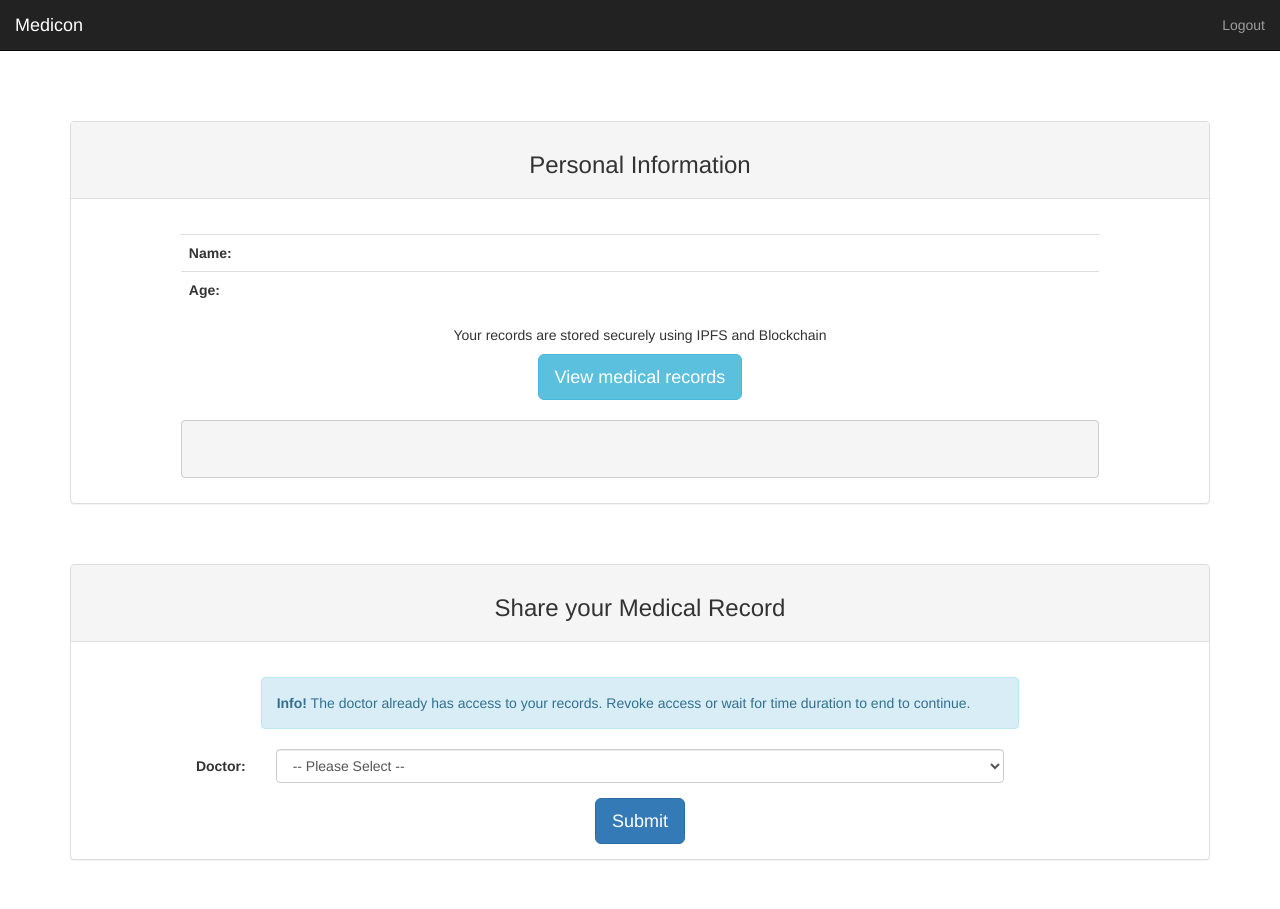
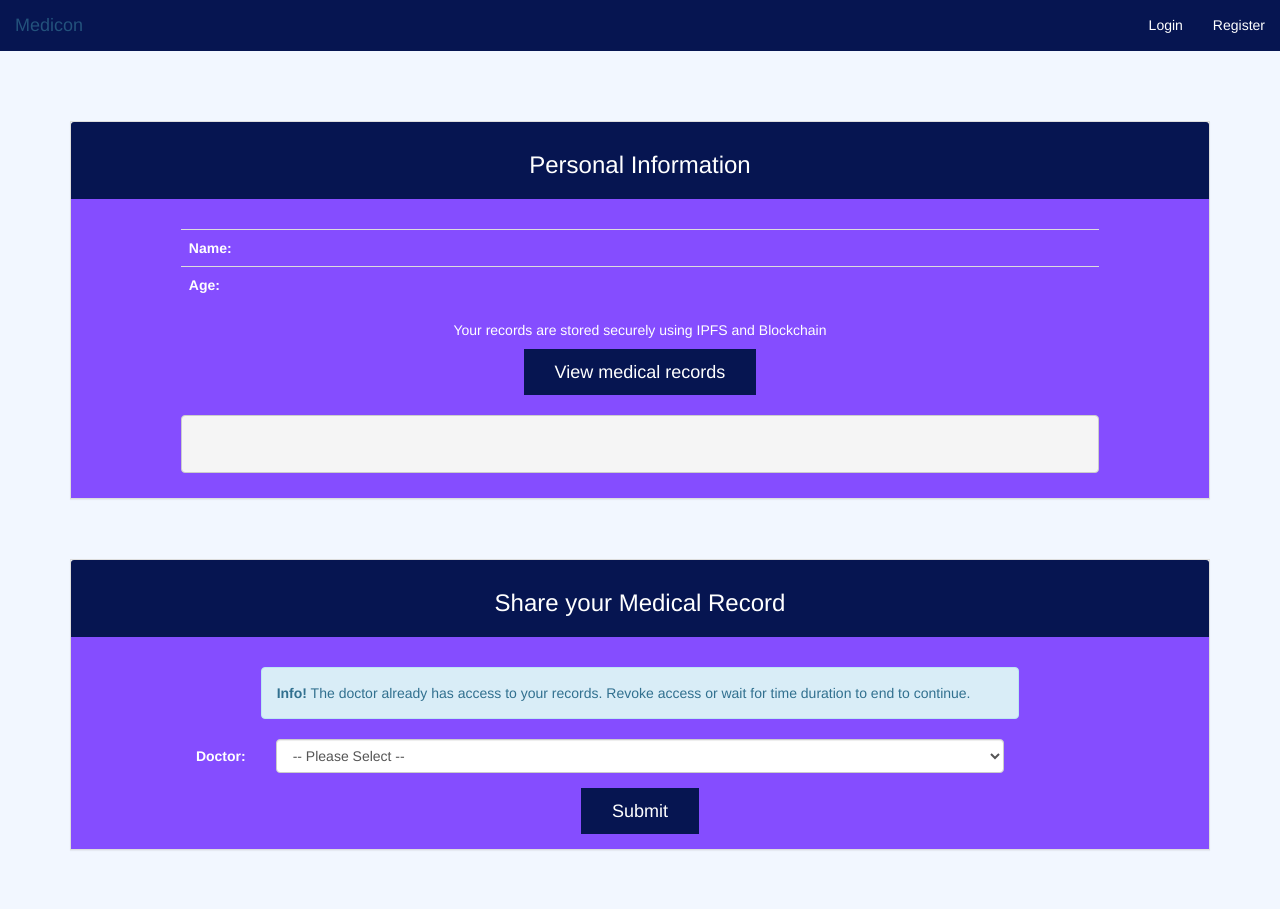
Before and after one commit to SaurabhParate04/MedicalRecords, a website: page app/src/patient.html in a window 1280 px wide. Shown: the top 909 px of the page. Drawn offline with Linux system fonts and the light colour scheme.

Commit message:
changes in patient.html

```diff
--- a/app/src/patient.html
+++ b/app/src/patient.html
@@ -21,21 +21,26 @@
             /* padding-top: 70px; */
             /* Required padding for .navbar-fixed-top. Remove if using .navbar-static-top. Change if height of navigation changes. */
         }
-    .navbar{
+
+        .navbar {
             margin-bottom: 70px;
         }
-    .panel-heading{
+
+        .panel-heading {
             margin-bottom: 20px;
         }
-    .panel{
+
+        .panel {
             margin-bottom: 60px;
         }
+
         /* .publicKeyDoctor{
         display: none;
     } */
-    .well > h3{
+        .well>h3 {
             margin: 10px auto;
         }
+
         .checkbox label:after {
             content: '';
             display: table;
@@ -77,30 +82,79 @@
             max-width: 895px;
             padding: 15px 30px;
         }
+
+        :root {
+            --primarycolor: #061551;
+            --secondarycolor: #36235f;
+            --tertiarycolor: #854dff;
+            --quaternarycolor: #061551;
+            --background-grey: #f2f7ff;
+        }
+
+        .primary-color {
+            background-color: var(--primarycolor);
+        }
+
+        .secondary-color {
+            background-color: var(--secondarycolor);
+        }
+
+        .tertiary-color {
+            background-color: var(--tertiarycolor);
+        }
+
+        .panel-heading {
+            margin-bottom: 20px;
+        }
+
+        .navbar {
+            margin-bottom: 70px;
+        }
+
+        .navbarBackground {
+            background-color: #061551;
+        }
+
+        .white {
+
+            color: white;
+        }
+
+        .white li>a {
+            color: white;
+        }
+
+        .bg-white {
+            background-color: white;
+        }
     </style>
 
 </head>
 
-<body>
+<body style="background-color:#f2f7ff ; height: 100%;">
 
     <!-- Navigation -->
-        <nav class="navbar navbar-inverse navbar-static-top" role="navigation">
+    <nav class="navbar navbarBackground navbar-static-top nav-height" role="navigation">
         <div class="container-fluid">
             <!-- Brand and toggle get grouped for better mobile display -->
             <div class="navbar-header">
-                    <button type="button" class="navbar-toggle" data-toggle="collapse" data-target="#bs-example-navbar-collapse-1">
-                        <span class="sr-only">Toggle navigation</span>
-                        <span class="icon-bar"></span>
+                <button type="button" class="navbar-toggle white" data-toggle="collapse"
+                    data-target="#bs-example-navbar-collapse-1">
+                    <span class="sr-only bg-light">Toggle navigation</span>
+                    <span class="icon-bar bg-light"></span>
                     <span class="icon-bar"></span>
                     <span class="icon-bar"></span>
                 </button>
-                    <a class="navbar-brand" href="#">Medicon</a>
+                <a class="navbar-brand white" href="./index.html">Medicon</a>
             </div>
             <!-- Collect the nav links, forms, and other content for toggling -->
             <div class="collapse navbar-collapse" id="bs-example-navbar-collapse-1">
                 <ul class="nav navbar-nav navbar-right">
+                    <li class="active white">
+                        <a class="white" href="./index.html">Login</a>
+                    </li>
                     <li>
-                            <a href="./index.html">Logout</a>
+                        <a class="white" href="./register.html">Register</a>
                     </li>
                 </ul>
             </div>
@@ -110,11 +164,12 @@
     </nav>
 
     <div class="container">
-            <div class="panel panel-default">
-                <div class="panel-heading">
+        <div class="panel panel-default" style="border-radius:0px ;">
+            <div class="panel-heading"
+                style="background-color: #061551; color: white; border-color: #061551; margin-bottom: 0px;">
                 <h3 class="text-center">Personal Information</h3>
             </div>
-                <div class="panel-body">
+            <div class="panel-body tertiary-color" style="padding-top: 30px; color: white;">
                 <div class="row">
                     <div class="col-sm-offset-1 col-sm-10">
                         <table class="table">
@@ -130,7 +185,10 @@
 
                         <div class="text-center">
                             <h5>Your records are stored securely using IPFS and Blockchain</h5>
-                                <button type="submit" class="btn btn-info btn-lg" onclick="showRecords(this)">View medical records</button>
+                            <button type="submit"
+                                style="border-radius:0px; padding:10px 30px; background-color: #061551; border-color: #061551;"
+                                class="btn btn-info btn-lg" onclick="showRecords(this)">View medical
+                                records</button>
 
                         </div>
                         <pre id="records" style="margin-top: 20px;">
@@ -145,14 +203,16 @@
         </div>
 
 
-            <div class="panel panel-default">
-                <div class="panel-heading">
+        <div class="panel panel-default" style="border-radius:0px ;">
+            <div class="panel-heading"
+                style="background-color: #061551; color: white; border-color: #061551; margin-bottom: 0px;">
                 <h3 class="text-center">Share your Medical Record</h3>
             </div>
-                <div class="panel-body">
+            <div class="panel-body tertiary-color" style="padding-top: 30px; color: white;">
                 <div class="row">
                     <div class="alert alert-info col-sm-8 col-sm-offset-2">
-                            <strong>Info!</strong> The doctor already has access to your records. Revoke access or wait for time duration to end to continue.
+                        <strong>Info!</strong> The doctor already has access to your records. Revoke access or wait for
+                        time duration to end to continue.
                     </div>
                 </div>
 
@@ -168,16 +228,19 @@
                     </div>
                 </form>
                 <div class="text-center">
-                        <button onclick = "giveAccess()" class="btn btn-primary btn-lg">Submit</button>
+                    <button onclick="giveAccess()"
+                        style="border-radius:0px; padding:10px 30px; background-color: #061551; border-color: #061551;"
+                        class="btn btn-primary btn-lg">Submit</button>
                 </div>
             </div>
         </div>
 
-            <div class="panel panel-default">
-                <div class="panel-heading">
+        <div class="panel panel-default" style="border-radius:0px ;">
+            <div class="panel-heading"
+                style="background-color: #061551; color: white; border-color: #061551; margin-bottom: 0px;">
                 <h3 class="text-center">Current EMR access holders</h3>
             </div>
-                <div class="panel-body">
+            <div class="panel-body tertiary-color" style="padding-top: 30px; color: white;">
                 <div class="row">
                     <div class="alert alert-danger col-sm-8 col-sm-offset-2">
                         <strong>Notice!</strong> The access could not be revoked. Please retry or contact admin.
@@ -210,12 +273,12 @@
 
         var url_string = window.location.href;
         var url = new URL(url_string);
-    var key ;
+        var key;
 
         toggleRecordsButton = 0;
         var recordHash = "";
 
-    $(window).load(function() {
+        $(window).load(function () {
             connect();
             $("#records").hide();
             $(".alert-info").hide();
@@ -233,9 +296,9 @@
 
             // print patient details and insurer details (if exists). If insurer does not exist show the buy insurance panel
             console.log("Getting Patient Data");
-        contractInstance.get_patient.call(key, {gas: 1000000}, function(error, result){
-            console.log("Patient Data Result:"+result);
-            if(!error){
+            contractInstance.get_patient.call(key, { gas: 1000000 }, function (error, result) {
+                console.log("Patient Data Result:" + result);
+                if (!error) {
                     console.log(result);
                     a = result[0];
                     b = result[1];
@@ -246,32 +309,32 @@
                     $("#age").html(b.c[0]);
                     $("#recordsHash").html(recordHash);
 
-                if (insurerAddress != 0){
+                    if (insurerAddress != 0) {
                         $("#buyInsurance").hide();
 
 
                     } else {
                         var InsurerList = 0;
 
-                    contractInstance.get_insurer_list({gas: 1000000}, function(error, result){
+                        contractInstance.get_insurer_list({ gas: 1000000 }, function (error, result) {
 
-                        if(!error){
+                            if (!error) {
 
                                 InsurerList = result;
                                 var list = document.getElementById("insurers");
                                 for (var i = 0; i < InsurerList.length; i++) {
 
-                                contractInstance.get_insurer.call(InsurerList[i], {gas: 1000000}, function(error, result){
+                                    contractInstance.get_insurer.call(InsurerList[i], { gas: 1000000 }, function (error, result) {
 
 
-                                    if(!error){
+                                        if (!error) {
                                             d = result[0];
 
                                             var option = document.createElement("option");
                                             option.text = d;
 
                                             list.add(option);
-                                    } else{
+                                        } else {
                                             console.log(error);
                                         }
                                     })
@@ -290,18 +353,18 @@
             // print out the doctors to share emr
             var DoctorList = 0;
             console.log("Getting Doctor List");
-        contractInstance.get_doctor_list({gas: 1000000},function(error, result){
+            contractInstance.get_doctor_list({ gas: 1000000 }, function (error, result) {
 
-            if(!error) {
+                if (!error) {
 
                     DoctorList = result;
 
-                for(var i = 0; i < DoctorList.length; i++) {
-                    contractInstance.get_doctor.call(DoctorList[i], {gas: 1000000},function(error, result){
+                    for (var i = 0; i < DoctorList.length; i++) {
+                        contractInstance.get_doctor.call(DoctorList[i], { gas: 1000000 }, function (error, result) {
 
                             var list = document.getElementById("permitDoctorList");
 
-                        if(!error) {
+                            if (!error) {
                                 [a, b] = result;
                                 var option = document.createElement("option");
                                 option.text = a;
@@ -319,19 +382,19 @@
 
             // print out the doctors who have access
             var doctorAddressList = 0;
-        contractInstance.get_accessed_doctorlist_for_patient(key, {gas: 1000000}, function(error, result){
-            if(!error){
+            contractInstance.get_accessed_doctorlist_for_patient(key, { gas: 1000000 }, function (error, result) {
+                if (!error) {
                     doctorAddressList = result;
                     // console.log(result);
 
 
-                doctorAddressList.forEach(function(doctorAddress, index){
-                    contractInstance.get_doctor.call(doctorAddress, {gas: 1000000}, function(error, result){
+                    doctorAddressList.forEach(function (doctorAddress, index) {
+                        contractInstance.get_doctor.call(doctorAddress, { gas: 1000000 }, function (error, result) {
                             var table = document.getElementById("accessDoc");
-                        if(!error) {
-                            [a,b] = result;
+                            if (!error) {
+                                [a, b] = result;
                                 console.log(a);
-                            var row = table.insertRow(index+1);
+                                var row = table.insertRow(index + 1);
                                 var cell1 = row.insertCell(0);
                                 var cell2 = row.insertCell(1);
                                 var cell3 = row.insertCell(2);
@@ -351,10 +414,10 @@
             });
 
         });
-    function showRecords(element){
-        if (toggleRecordsButton%2 == 0){
+        function showRecords(element) {
+            if (toggleRecordsButton % 2 == 0) {
 
-            $.get("http://localhost:8081/ipfs/"+recordHash, function(data){
+                $.get("http://localhost:8081/ipfs/" + recordHash, function (data) {
                     var slicedData = data.slice(0, data.indexOf("Prescription"));
                     //console.log(slicedData);
 
@@ -363,13 +426,13 @@
                     $("#records").show();
                 })
 
-            toggleRecordsButton +=1
+                toggleRecordsButton += 1
 
                 element.innerHTML = "Hide Medical Records";
                 element.className = "btn btn-info btn-lg";
-        } else{
+            } else {
                 $("#records").hide();
-            toggleRecordsButton -=1;
+                toggleRecordsButton -= 1;
                 element.innerHTML = "View Medical Records";
                 element.className = "btn btn-info btn-lg"
             }
@@ -385,14 +448,14 @@
 
             var DoctorList = 0;
 
-        contractInstance.get_doctor_list({gas: 1000000}, function(error, result){
+            contractInstance.get_doctor_list({ gas: 1000000 }, function (error, result) {
 
-            if(!error) {
+                if (!error) {
                     // console.log(index);
 
                     DoctorList = result;
-                doctorToBeAdded = DoctorList[index-1];
-                contractInstance.permit_access.sendTransaction(doctorToBeAdded, {from: key, gas: 1000000, value: web3.toWei(2, 'ether')}, function(error){
+                    doctorToBeAdded = DoctorList[index - 1];
+                    contractInstance.permit_access.sendTransaction(doctorToBeAdded, { from: key, gas: 1000000, value: web3.toWei(2, 'ether') }, function (error) {
                         if (!error) {
                             var table = document.getElementById("accessDoc");
                             noRows = table.rows.length;
@@ -424,7 +487,7 @@
             Row = element.parentNode.parentNode;
             var Cells = Row.getElementsByTagName("td");
             var docKey = Row.cells[1].firstChild.nodeValue;
-        contractInstance.revoke_access(docKey, {gas: 1000000}, function(error){
+            contractInstance.revoke_access(docKey, { gas: 1000000 }, function (error) {
                 if (!error) {
                     document.getElementById("accessDoc").deleteRow(rowNo);
                 } else {
```
Also changed, not shown: app/src/doctor.html (+2 -2 lines). Lines whose indentation alone changed are shown as unchanged.
